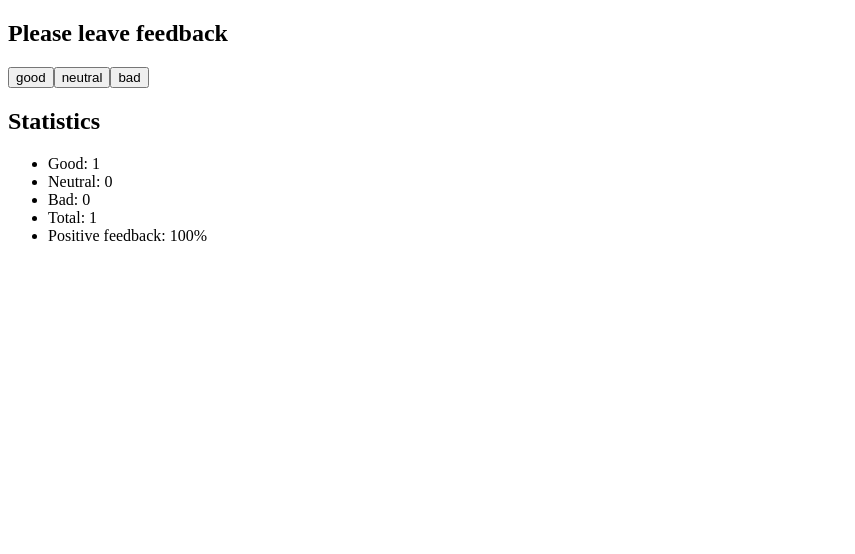
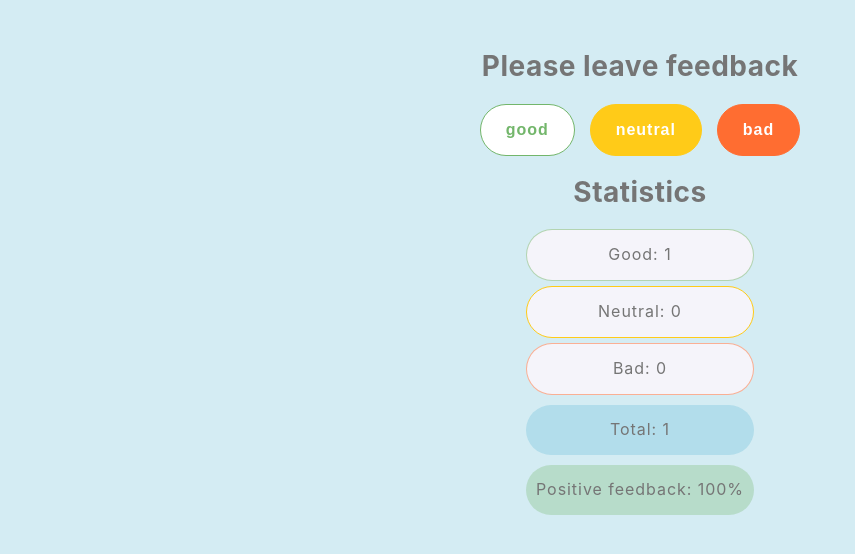
Before and after one commit to sabadyshyna/goit-react-hw-02-feedback, a React (Create React App) app: page / in a window 1280 px wide. Both pictures are taken after a click on the button "good". Shown: the top 554 px of the page, without its empty margins (0-855 px from the left). Built offline with nearby package versions, Linux system fonts and the light colour scheme.

Commit message:
add styles

```diff
--- a/src/components/Container/Container.module.css
+++ b/src/components/Container/Container.module.css
@@ -0,0 +1,7 @@
+.container {
+  margin-left: auto;
+  margin-right: auto;
+  margin-top: 50px;
+  padding-left: 15px;
+  padding-right: 15px;
+}
--- a/src/components/FeedbackOptions/FeedbackOptions.module.css
+++ b/src/components/FeedbackOptions/FeedbackOptions.module.css
@@ -0,0 +1,57 @@
+.button {
+  display: inline-block;
+  border-radius: 30px;
+  padding: 10px 25px;
+  cursor: pointer;
+  color: #fff;
+  font-weight: 700;
+  font-size: 16px;
+  line-height: 1.87;
+  letter-spacing: 0.06em;
+  outline: none;
+  /* -webkit-transition: color 250ms cubic-bezier(0.4, 0, 0.2, 1),
+    background-color 250ms cubic-bezier(0.4, 0, 0.2, 1);
+  transition: color 250ms cubic-bezier(0.4, 0, 0.2, 1),
+    background-color 250ms cubic-bezier(0.4, 0, 0.2, 1); */
+}
+
+.button:not(:last-child) {
+  margin-right: 15px;
+}
+
+.button:nth-child(1) {
+  background-color: #73b66b;
+  border: 1px solid #73b66b;
+}
+
+.button:nth-child(2) {
+  background-color: #ffcb18;
+  border: 1px solid #ffcb18;
+}
+
+.button:nth-child(3) {
+  background-color: #ff6d31;
+  border: 1px solid #ff6d31;
+}
+
+.button:hover:nth-child(1),
+.button:focus:nth-child(1),
+.button:active:nth-child(1) {
+  color: #73b66b;
+  background-color: #fff;
+  border: 1px solid #73b66b;
+}
+.button:hover:nth-child(2),
+.button:focus:nth-child(2),
+.button:active:nth-child(2) {
+  color: #ffcb18;
+  background-color: #fff;
+  border: 1px solid #ffcb18;
+}
+.button:hover:nth-child(3),
+.button:focus:nth-child(3),
+.button:active:nth-child(3) {
+  color: #ff6d31;
+  background-color: #fff;
+  border: 1px solid #ff6d31;
+}
--- a/src/components/Notification/Notification.module.css
+++ b/src/components/Notification/Notification.module.css
@@ -0,0 +1,4 @@
+.notification {
+  line-height: 1.87;
+  letter-spacing: 0.06em;
+}
--- a/src/components/Section/Section.js
+++ b/src/components/Section/Section.js
@@ -4,7 +4,7 @@ import s from './Section.module.css';
 function Section({ title, children }) {
   return (
     <section className={s.section}>
-      <h2 className={s.title}>{title}</h2>
+      <h2>{title}</h2>
       {children}
     </section>
   );
--- a/src/components/Section/Section.module.css
+++ b/src/components/Section/Section.module.css
@@ -0,0 +1,7 @@
+.section {
+  text-align: center;
+}
+
+.section:not(:last-child) {
+  margin-bottom: 20px;
+}
--- a/src/components/Statistics/Statistics.js
+++ b/src/components/Statistics/Statistics.js
@@ -9,7 +9,7 @@ function Statistics({
   positivePercentage = 0,
 }) {
   return (
-    <ul className={s.statistics}>
+    <ul className={s.list}>
       <li className={s.item}>Good: {good}</li>
       <li className={s.item}>Neutral: {neutral}</li>
       <li className={s.item}>Bad: {bad}</li>
--- a/src/components/Statistics/Statistics.module.css
+++ b/src/components/Statistics/Statistics.module.css
@@ -0,0 +1,44 @@
+.list {
+  padding: 0;
+  margin: 0;
+  list-style: none;
+
+  display: inline-flex;
+  flex-direction: column;
+}
+
+.item {
+  background-color: #f5f4fa;
+  border-radius: 30px;
+  padding: 10px;
+  min-width: 200px;
+
+  line-height: 1.87;
+  letter-spacing: 0.06em;
+}
+
+.item:not(:last-child) {
+  margin-bottom: 5px;
+}
+
+.item:nth-child(1) {
+  border: 1px solid rgba(115, 182, 107, 0.5);
+}
+
+.item:nth-child(2) {
+  border: 1px solid rgba(255, 203, 24, 1);
+}
+
+.item:nth-child(3) {
+  border: 1px solid rgba(255, 109, 49, 0.5);
+}
+
+.item:nth-child(4) {
+  background-color: rgba(41, 162, 198, 0.2);
+  margin-top: 5px;
+}
+
+.item:last-child {
+  background-color: rgba(115, 182, 107, 0.3);
+  margin-top: 5px;
+}
--- a/src/index.css
+++ b/src/index.css
@@ -1,7 +1,10 @@
 @import-normalize;
 
-/* body {
+body {
   margin: 0;
+  background-color: rgba(41, 162, 198, 0.2);
+  color: #757575;
+  letter-spacing: 0.03em;
   font-family: -apple-system, BlinkMacSystemFont, 'Segoe UI', 'Roboto', 'Oxygen',
     'Ubuntu', 'Cantarell', 'Fira Sans', 'Droid Sans', 'Helvetica Neue',
     sans-serif;
@@ -9,7 +12,23 @@
   -moz-osx-font-smoothing: grayscale;
 }
 
+h1,
+h2,
+h3,
+p {
+  margin-top: 0;
+  margin-bottom: 0;
+}
+
+h2 {
+  font-weight: 700;
+  font-size: 28px;
+  line-height: 1.2;
+  text-align: center;
+  margin-bottom: 20px;
+}
+
 code {
   font-family: source-code-pro, Menlo, Monaco, Consolas, 'Courier New',
     monospace;
-} */
+}
```
Also changed, not shown: 1 other file (tests, documents, lock files or other folders).
